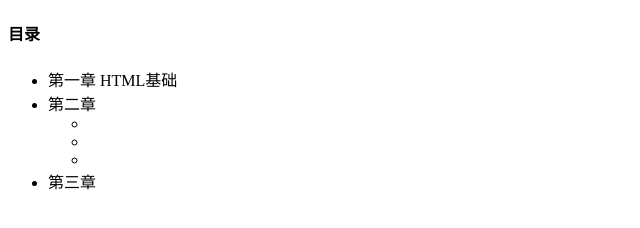
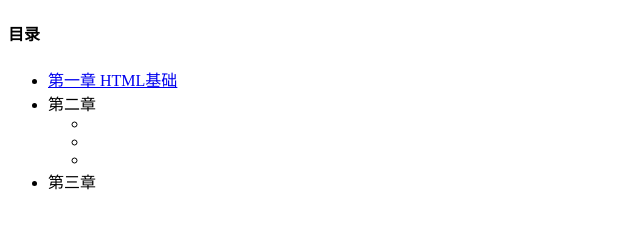
Before and after one commit to Whiffe/Web-Neusoft, a plain HTML site: page index.html in a window 1280 px wide. Shown: the whole page, without its empty margins (0-640 px from the left). Drawn offline with Linux system fonts and the light colour scheme.

Commit message:
Update index.html

```diff
--- a/index.html
+++ b/index.html
@@ -9,7 +9,7 @@
 <h4>目录</h4>
 <ul>
   <li>
-    第一章 HTML基础
+    <a href="./chapter/1.html">第一章 HTML基础</a>
   </li>
   <li>
     第二章
```
